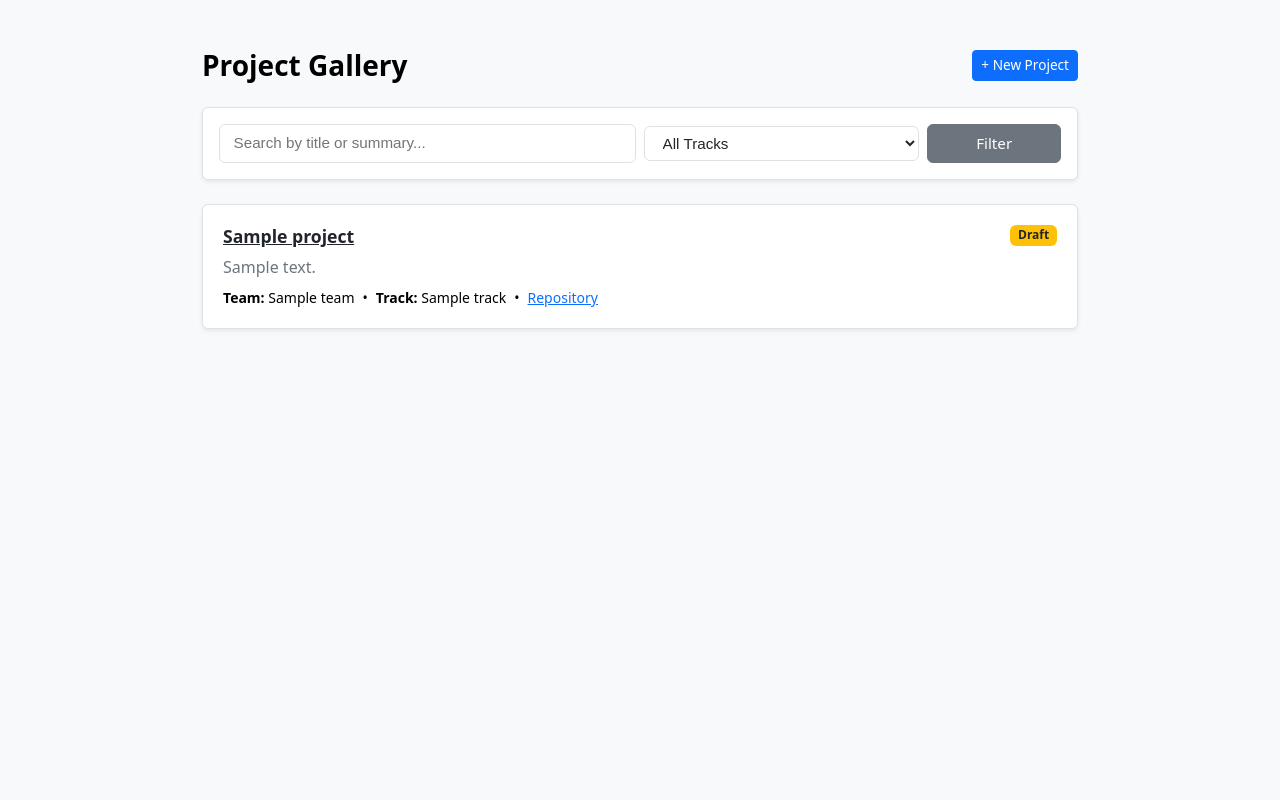
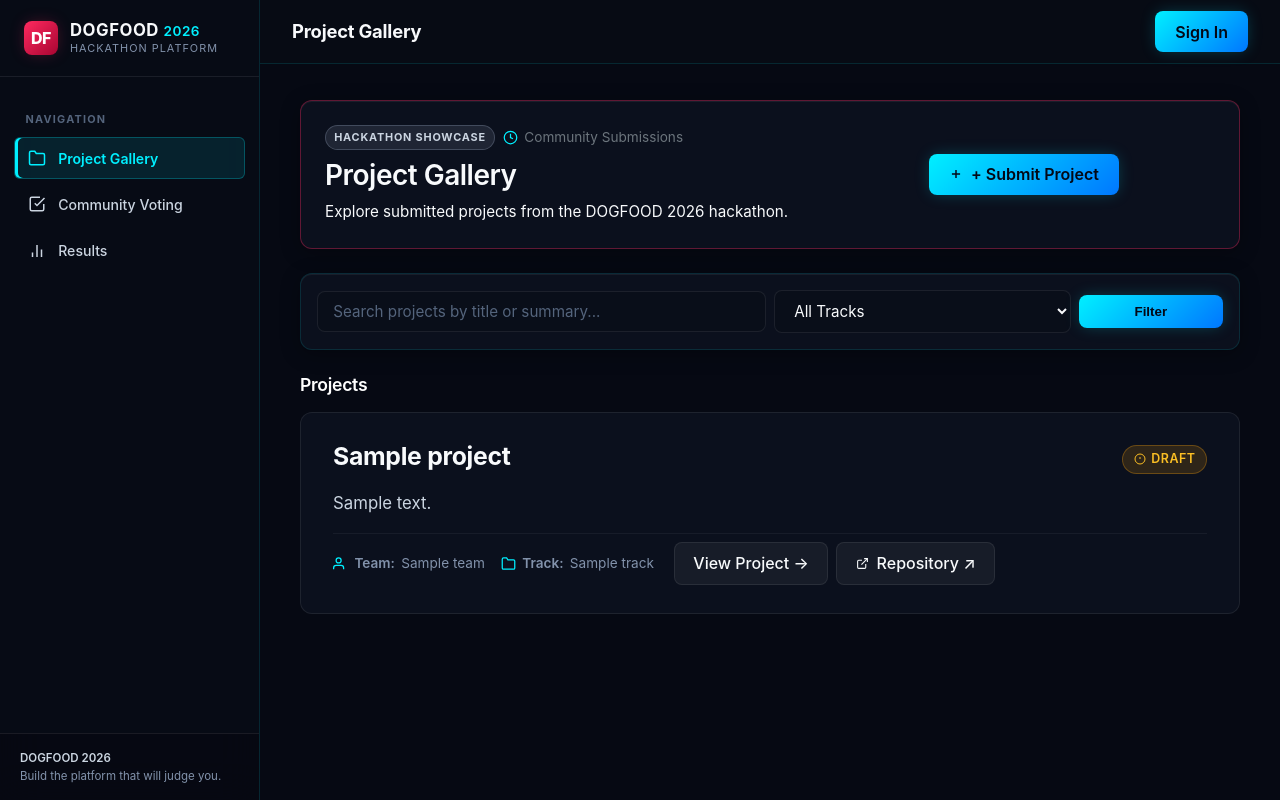
Before and after one commit to impetus-Dev/dogfood-2026, a Django app: page /projects in a window 1280 px wide. Run offline with Django 5.2, Linux system fonts and the light colour scheme; tables that the repository leaves empty hold one stand-in row (values such as "Sample post").

Commit message:
feat(ui): redesign DOGFOOD project gallery (checkpoint)

```diff
--- a/templates/projects/gallery.html
+++ b/templates/projects/gallery.html
@@ -1,27 +1,49 @@
+{% extends "base.html" %}
 {% load static %}
-<!DOCTYPE html>
-<html lang="en">
-<head>
-    <meta charset="UTF-8">
-    <meta name="viewport" content="width=device-width, initial-scale=1.0">
-    <title>Project Gallery — DOGFOOD 2026</title>
-    <link rel="stylesheet" href="{% static 'css/bootstrap.min.css' %}">
-</head>
-<body class="bg-light py-5">
-    <div class="container" style="max-width: 900px;">
-        <div class="d-flex justify-content-between align-items-center mb-4">
-            <h1 class="h2 mb-0">Project Gallery</h1>
-            <a href="{% url 'projects:create' %}" class="btn btn-primary btn-sm">+ New Project</a>
+
+{% block title %}Project Gallery — DOGFOOD 2026{% endblock %}
+{% block page_title %}Project Gallery{% endblock %}
+
+{% block content %}
+<div class="d-flex flex-column gap-4">
+
+    <!-- 1. GALLERY HEADER HERO -->
+    <div class="df-card df-card-glow-pink p-4">
+        <div class="row align-items-center g-3">
+            <div class="col-lg-8">
+                <div class="d-flex align-items-center gap-2 mb-2">
+                    <span class="badge-role badge-role-visitor">HACKATHON SHOWCASE</span>
+                    <span class="meta-pill text-muted small">
+                        <svg class="icon" viewBox="0 0 24 24" fill="none" stroke="currentColor"><circle cx="12" cy="12" r="10"></circle><polyline points="12 6 12 12 16 14"></polyline></svg>
+                        Community Submissions
+                    </span>
+                </div>
+                <h1 class="h2 fw-bold mb-2" style="letter-spacing: -0.5px; color: var(--df-text-main);">
+                    Project Gallery
+                </h1>
+                <p class="mb-0 text-secondary" style="font-size: 0.95rem;">
+                    Explore submitted projects from the DOGFOOD 2026 hackathon.
+                </p>
+            </div>
+            <div class="col-lg-4 text-lg-end">
+                <a href="{% url 'projects:create' %}" class="btn-df-primary btn-sm">
+                    <svg width="14" height="14" viewBox="0 0 24 24" fill="none" stroke="currentColor" stroke-width="2.5"><line x1="12" y1="5" x2="12" y2="19"></line><line x1="5" y1="12" x2="19" y2="12"></line></svg>
+                    + Submit Project
+                </a>
+            </div>
+        </div>
     </div>
 
-        <div class="card shadow-sm mb-4">
-            <div class="card-body p-3">
+    <!-- 2. SEARCH & FILTER CONTROLS -->
+    <div class="df-card p-3">
         <form method="get" action="{% url 'projects:gallery' %}" class="row g-2 align-items-center">
             <div class="col-md-6">
-                        <input type="text" class="form-control" name="q" value="{{ q }}" placeholder="Search by title or summary...">
+                <div class="position-relative">
+                    <input type="text" class="df-input" name="q" value="{{ q }}" placeholder="Search projects by title or summary..." aria-label="Search projects">
+                </div>
             </div>
             <div class="col-md-4">
-                        <select class="form-select" name="track">
+                <select class="df-select" name="track" aria-label="Filter by track">
                     <option value="">All Tracks</option>
                     {% for track in tracks %}
                     <option value="{{ track.id }}" {% if selected_track_id == track.id %}selected{% endif %}>
@@ -31,55 +53,85 @@
                 </select>
             </div>
             <div class="col-md-2 d-flex gap-2">
-                        <button type="submit" class="btn btn-secondary w-100">Filter</button>
+                <button type="submit" class="btn-df-primary w-100 btn-sm">Filter</button>
                 {% if q or selected_track_id %}
-                        <a href="{% url 'projects:gallery' %}" class="btn btn-outline-secondary">Reset</a>
+                <a href="{% url 'projects:gallery' %}" class="btn-df-glass btn-sm">Reset</a>
                 {% endif %}
             </div>
         </form>
     </div>
+
+    <!-- 3. EDITORIAL PROJECT FEED -->
+    <div>
+        <div class="d-flex justify-content-between align-items-center mb-3">
+            <h2 class="h5 fw-bold text-white mb-0" style="letter-spacing: -0.3px;">Projects</h2>
         </div>
 
         {% if projects %}
-        <div class="row g-3" id="project-list">
+        <div class="editorial-feed" id="project-list">
             {% for project in projects %}
-            <div class="col-12">
-                <div class="card shadow-sm h-100">
-                    <div class="card-body">
-                        <div class="d-flex justify-content-between align-items-start mb-2">
-                            <h3 class="h5 card-title mb-0">
-                                <a href="{% url 'projects:detail' project.id %}" class="text-decoration-none text-dark project-title">
+            <article class="editorial-card" id="project-card-{{ project.id }}">
+                <div class="editorial-header">
+                    <h3 class="h4 mb-0">
+                        <a href="{% url 'projects:detail' project.id %}" class="editorial-title project-title">
                             {{ project.title }}
                         </a>
                     </h3>
                     {% if project.status == 'submitted' %}
-                            <span class="badge bg-success project-status">Submitted</span>
+                    <span class="status-indicator status-submitted project-status">
+                        <svg width="12" height="12" viewBox="0 0 24 24" fill="none" stroke="currentColor" stroke-width="2.5"><polyline points="20 6 9 17 4 12"></polyline></svg>
+                        Submitted
+                    </span>
                     {% else %}
-                            <span class="badge bg-warning text-dark project-status">Draft</span>
+                    <span class="status-indicator status-draft project-status">
+                        <svg width="12" height="12" viewBox="0 0 24 24" fill="none" stroke="currentColor" stroke-width="2"><circle cx="12" cy="12" r="10"></circle><line x1="12" y1="8" x2="12" y2="12"></line><line x1="12" y1="16" x2="12.01" y2="16"></line></svg>
+                        Draft
+                    </span>
                     {% endif %}
                 </div>
 
-                        <p class="card-text text-muted mb-2 project-summary">{{ project.summary }}</p>
+                <p class="editorial-summary project-summary">{{ project.summary }}</p>
 
-                        <div class="d-flex flex-wrap gap-2 align-items-center text-secondary small">
-                            <span class="project-team"><strong>Team:</strong> {{ project.team.name }}</span>
-                            <span>•</span>
-                            <span class="project-track"><strong>Track:</strong> {{ project.track.name }}</span>
+                <div class="editorial-meta-row">
+                    <div class="d-flex flex-wrap align-items-center gap-3">
+                        <span class="meta-pill project-team">
+                            <svg class="icon" viewBox="0 0 24 24" fill="none" stroke="currentColor"><path d="M17 21v-2a4 4 0 0 0-4-4H5a4 4 0 0 0-4 4v2"></path><circle cx="9" cy="7" r="4"></circle></svg>
+                            <strong>Team:</strong> {{ project.team.name }}
+                        </span>
+                        <span class="meta-pill project-track">
+                            <svg class="icon" viewBox="0 0 24 24" fill="none" stroke="currentColor"><path d="M22 19a2 2 0 0 1-2 2H4a2 2 0 0 1-2-2V5a2 2 0 0 1 2-2h5l2 3h9a2 2 0 0 1 2 2z"></path></svg>
+                            <strong>Track:</strong> {{ project.track.name }}
+                        </span>
+                    </div>
+
+                    <div class="d-flex align-items-center gap-2 ms-sm-auto pt-2 pt-sm-0">
+                        <a href="{% url 'projects:detail' project.id %}" class="btn-df-glass btn-sm">
+                            View Project →
+                        </a>
                         {% if project.repo_url %}
-                            <span>•</span>
-                            <a href="{{ project.repo_url }}" target="_blank" rel="noopener noreferrer" class="project-repo">Repository</a>
+                        <a href="{{ project.repo_url }}" target="_blank" rel="noopener noreferrer" class="btn-df-glass btn-sm project-repo">
+                            <svg width="13" height="13" viewBox="0 0 24 24" fill="none" stroke="currentColor" stroke-width="2"><path d="M18 13v6a2 2 0 0 1-2 2H5a2 2 0 0 1-2-2V8a2 2 0 0 1 2-2h6"></path><polyline points="15 3 21 3 21 9"></polyline><line x1="10" y1="14" x2="21" y2="3"></line></svg>
+                            Repository ↗
+                        </a>
                         {% endif %}
                     </div>
                 </div>
-                </div>
-            </div>
+            </article>
             {% endfor %}
         </div>
         {% else %}
-        <div class="alert alert-info text-center py-4" role="alert" id="no-projects-message">
-            No projects found matching your criteria.
+        <div class="df-card text-center py-5" id="no-projects-message">
+            <svg width="40" height="40" viewBox="0 0 24 24" fill="none" stroke="var(--df-text-muted)" stroke-width="1.5" class="mb-3"><circle cx="11" cy="11" r="8"></circle><line x1="21" y1="21" x2="16.65" y2="16.65"></line></svg>
+            <h3 class="h5 fw-bold text-white mb-2">No projects found matching your criteria.</h3>
+            <p class="text-secondary small mb-3">Try another search or browse all submissions.</p>
+            {% if q or selected_track_id %}
+            <a href="{% url 'projects:gallery' %}" class="btn-df-primary btn-sm">Browse All Projects</a>
+            {% else %}
+            <a href="{% url 'projects:create' %}" class="btn-df-primary btn-sm">+ Submit First Project</a>
+            {% endif %}
         </div>
         {% endif %}
     </div>
-</body>
-</html>
+
+</div>
+{% endblock %}
```
Lines whose indentation alone changed are shown as unchanged.
